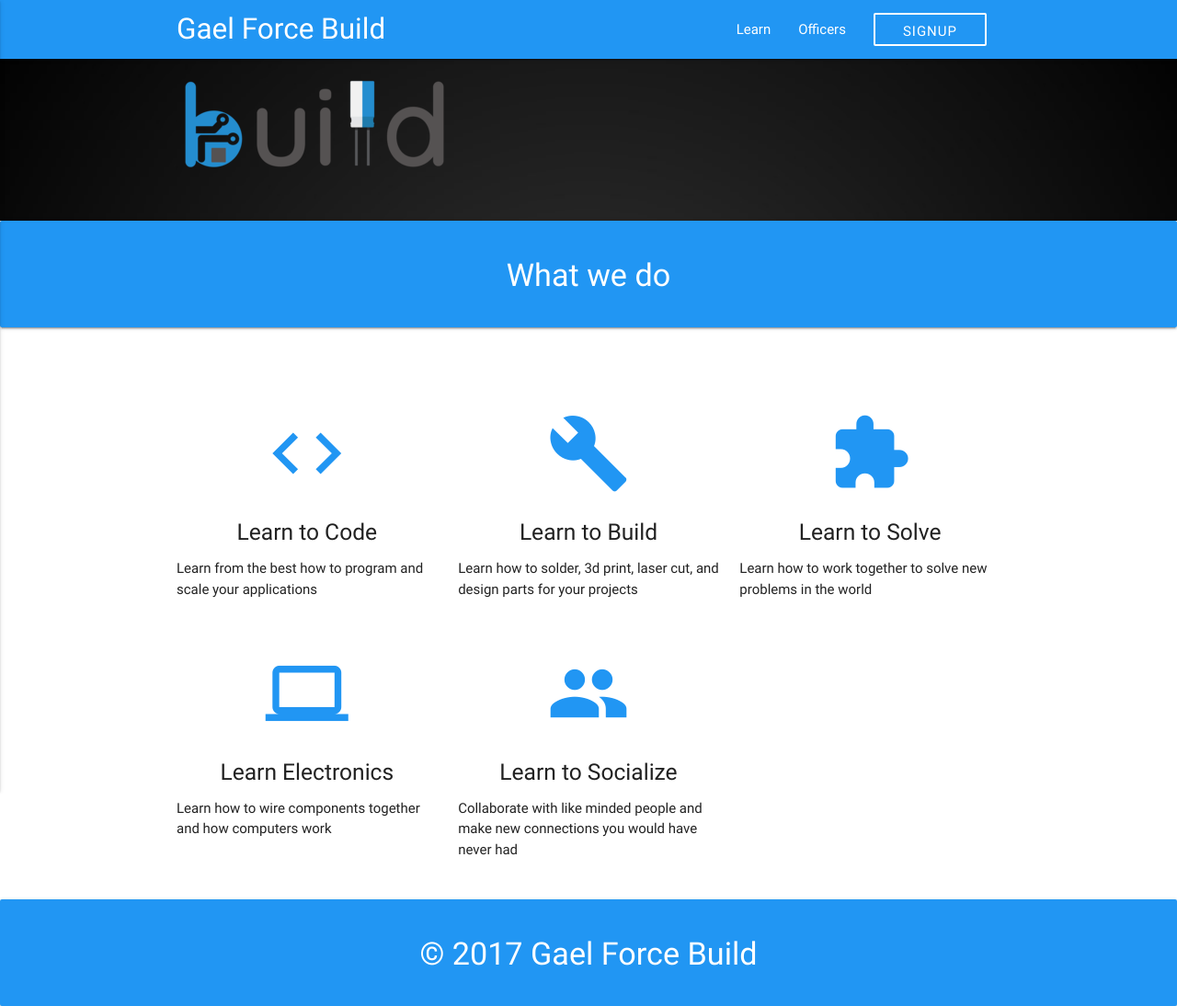
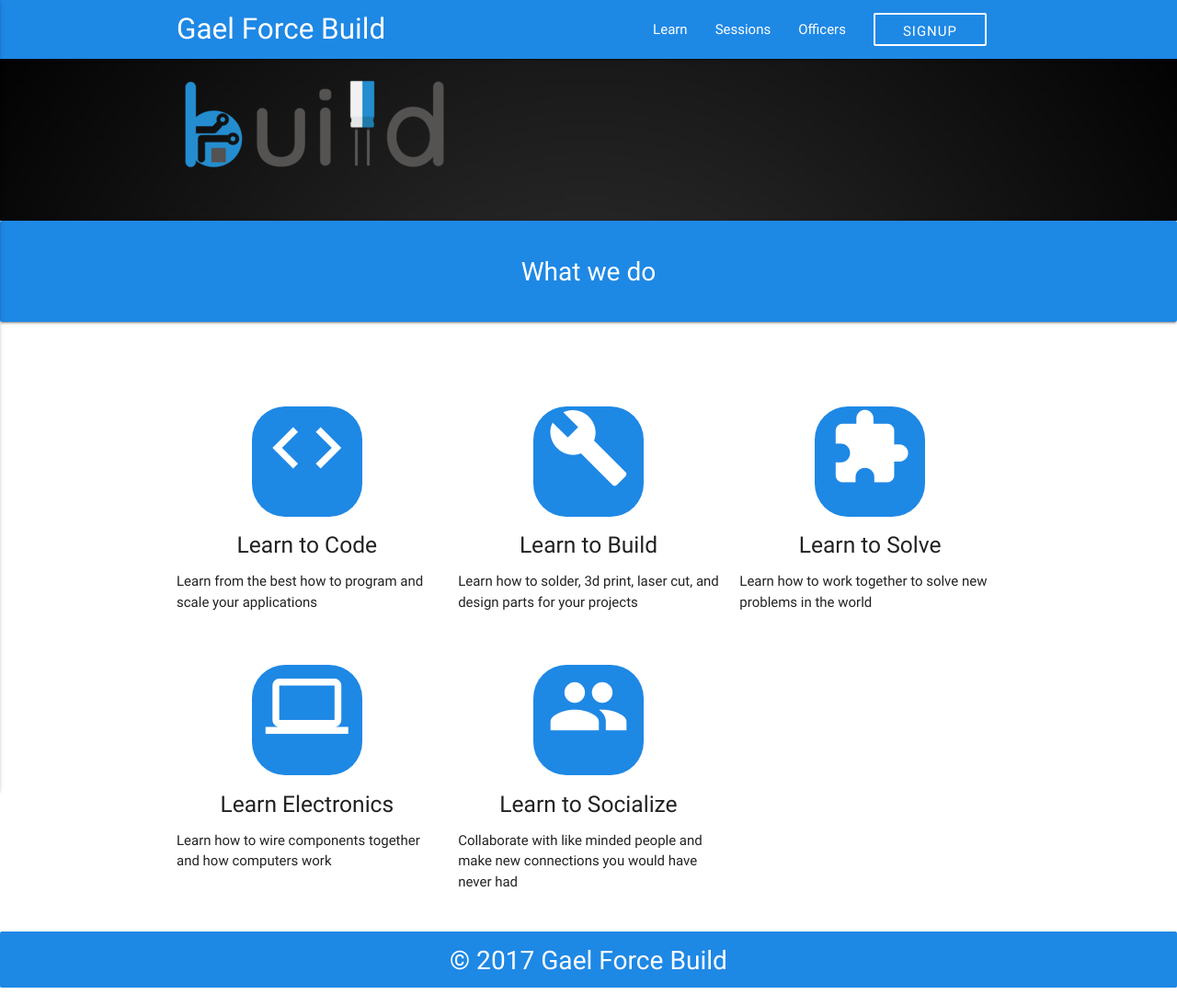
Before and after one commit to GaelForceBuild/gaelforcebuild.github.io, a plain HTML site: page what.html in a window 1280 px wide. Shown: the whole page at 92% size. Drawn offline with nearby package versions, Linux system fonts and the light colour scheme.

Commit message:
style updates

```diff
--- a/css/style.css
+++ b/css/style.css
@@ -2,9 +2,11 @@
     font-family: Quicksand;
     src: url(http://fonts.googleapis.com/css?family=Quicksand);
 }
-
-
-html, body {
+:root {
+    --main-color: #1E88E5;
+}
+html,
+body {
     height: 100%;
     width: 100%;
 }
@@ -15,52 +17,46 @@ body {
     flex-direction: column;
     flex: 1 0 auto;
 }
-
-
-.teal .nav-wrapper > .active a, .navbar .nav > .active a:hover, .navbar .nav > li a:hover {
-  background:rgba(210,105,30, 0.1); text-shadow:none;
+.teal .nav-wrapper > .active a,
+.navbar .nav > .active a:hover,
+.navbar .nav > li a:hover {
+    background: rgba(210, 105, 30, 0.1);
+    text-shadow: none;
     background-color: transparent;
     background: transparent;
     border-color: transparent;
 }
-
 .hero1 {
     width: 100%;
     min-height: 90%;
     position: relative;
     background: url(../img/bg.png) repeat 0 0;
-   background-size:  cover, 100%;
+    background-size: cover, 100%;
     background-repeat: no-repeat;
-
 }
 .hero2 {
     width: 100%;
     height: 30%;
     position: relative;
     background: url(../img/bg2.jpg) repeat 0 0;
-  background-size:  100%;
+    background-size: 100%;
     z-index: 1;
     background-repeat: no-repeat;
 }
-
-.hero1  .container{
+.hero1 .container {
     margin-top: 20%;
     margin-bottom: 20%;
 }
-
-.hero1 h1{
+.hero1 h1 {
     font-family: Quicksand;
     font-variant: bolder;
     color: white;
-
 }
-
-.hero1 h5{
+.hero1 h5 {
     font-family: Quicksand;
     font-variant: normal;
     color: white;
 }
-
 .btn {
     -webkit-touch-callout: none;
     -webkit-user-select: none;
@@ -72,24 +68,20 @@ body {
     cursor: pointer;
     display: inline-block
 }
-
 .btn.button1 {
     letter-spacing: 1px;
     color: #ffffff;
     border: 2px solid #ffffff;
     background-color: transparent;
-    transition: color 600ms ease, background-color 600ms ease
-    -webkit-box-shadow: none;
+    transition: color 600ms ease, background-color 600ms ease -webkit-box-shadow: none;
     -moz-box-shadow: none;
     box-shadow: none;
 }
-
 .btn.button1:hover {
     color: #212121;
     background-color: #ffffff;
     border: 2px solid #ffffff;
 }
-
 footer {
     text-align: center;
     padding: 2rem;
@@ -100,19 +92,36 @@ footer {
     padding-top: 5000px;
     background: #072e57 !important;
 }
-
-#banner-load{
+h4 {
+    font-size: 1.875em;
+}
+#banner-load {
     z-index: -100 !important;
 }
+.logo img {
+    width: 300px;
+    height: 140px;
+    "
 
+}
+nav .logo img {
+    width: 171px;
+    height: 80px;
+    "
 
+}
+/*Card*/
 
-.logo img{
-  width: 300px;
-  height: 140px;"
+.card.small {
+    background-color: #1E88E5 !important;
+    z-index: 3;
+    margin-bottom: -8px;
 }
-
-nav .logo img{
-  width: 171px;
-  height: 80px;"
+.circle {
+    width: 120px;
+    height: 120px;
+    border-radius: 30%;
+    font-size: 50px;
+    text-align: center;
+    background: var(--main-color);
 }
--- a/what.html
+++ b/what.html
@@ -28,28 +28,25 @@
    <body id="build">
       <div class="navbar-fixed">
          <nav>
-			<div class="blue nav-wrapper">
+            <div class="blue darken-1 nav-wrapper">
                <div class="container">
                   <a href="/index" class="brand-logo">Gael Force Build</a>
-
-
                   <a href="#" data-activates="mobile-demo" class="button-collapse"><i class="material-icons">menu</i></a>
                   <ul id="nav-mobile" class="right hide-on-med-and-down">
                      <li><a href="/what">Learn</a></li>
+                     <li><a href="/when">Sessions</a></li>
                      <li><a href="/who">Officers</a></li>
                      <a class="btn button1" href="#signup">Signup</a>
                   </ul>
                   <ul class="side-nav" id="mobile-demo">
                      <li><a href="/what">Learn</a></li>
+                     <li><a href="/when">Sessions</a></li>
                      <li><a href="/who">Officers</a></li>
-
                   </ul>
                </div>
-
             </div>
          </nav>
       </div>
-
       <div class="hero2">
          <div class="container">
             <div class="row" style="margin-top:75px;">
@@ -57,14 +54,12 @@
                   <div class="logo">
                   </div>
                </div>
-
             </div>
          </div>
       </div>
-	<div class="card-panel blue" style="z-index: 3; margin-top: 0; margin-bottom: 20px">
+      <div class="card-panel blue darken-1" style="z-index: 3; margin-top: 0; margin-bottom: 20px">
          <h4 class="center" style="color: white">What we do</h4>
       </div>
-
       <section id="what">
          <span id="what"></span>
          <div style="margin-top: 50px;">
@@ -72,29 +67,29 @@
                <!-- <h3>What</h3> -->
                <div class="row">
                   <div class="col s4">
-					<h3 class="center"><i class="material-icons large blue-text">code</i></h3>
+                     <h3 class="center"><i class="material-icons large white-text circle">code</i></h3>
                      <h5 class="center">Learn to Code</h5>
                      <p>Learn from the best how to program and scale your applications</p>
                   </div>
                   <div class="col s4">
-					<h3 class="center"><i class="material-icons large blue-text">build</i></h3>
+                     <h3 class="center"><i class="material-icons large white-text circle">build</i></h3>
                      <h5 class="center">Learn to Build</h5>
                      <p>Learn how to solder, 3d print, laser cut, and design parts for your projects</p>
                   </div>
                   <div class="col s4">
-					<h3 class="center"><i class="material-icons large blue-text">extension</i></h3>
+                     <h3 class="center"><i class="material-icons large white-text circle">extension</i></h3>
                      <h5 class="center">Learn to Solve</h5>
                      <p>Learn how to work together to solve new problems in the world</p>
                   </div>
                </div>
                <div class="row">
                   <div class="col s4 offset-4">
-					<h3 class="center"><i class="material-icons large blue-text">computer</i></h3>
+                     <h3 class="center"><i class="material-icons large white-text circle">computer</i></h3>
                      <h5 class="center">Learn Electronics</h5>
                      <p>Learn how to wire components together and how computers work</p>
                   </div>
                   <div class="col s4">
-					<h3 class="center"><i class="material-icons large blue-text">people</i></h3>
+                     <h3 class="center"><i class="material-icons large white-text circle circle">people</i></h3>
                      <h5 class="center">Learn to Socialize</h5>
                      <p>Collaborate with like minded people and make new connections you would have never had</p>
                   </div>
@@ -102,7 +97,6 @@
             </div>
          </div>
       </section>
-
       <div id="signup" class="modal">
          <div class="modal-content">
             <h4>Signup</h4>
@@ -110,16 +104,12 @@
             <p>hello@dhsbuild.com</a></p>
          </div>
          <div class="modal-footer">
-	      <a href="#!" class=" modal-action modal-close waves-effect waves-green btn-flat">Of course!</a>
+            <a href="#!" class=" modal-action modal-close waves-effect waves-blakc btn-flat">Of course!</a>
          </div>
       </div>
-
-
-
-		<div class="card-panel blue" style="z-index: 3; margin-bottom: -8px;">
+      <div class="card small">
          <h4 class="center" style="color: white"> &copy; 2017  Gael Force Build</h4>
       </div>
-
       <!-- scripts -->
       <script type="text/javascript" src="https://code.jquery.com/jquery-2.1.1.min.js"></script>
       <script src="js/jquery.min.js.download"></script>
@@ -134,8 +124,5 @@
          var images = ['mech.png','cs.png','ee.png','main.png','main2.png']
          $('.logo').html('<img src="img/'+ images[Math.floor(Math.random() * images.length)] + '">');
       </script>
-
-
-
-
-</body></html>
+   </body>
+</html>
```
Also changed, not shown: index.html (+2 -16 lines), who.html (+13 -12 lines), css/materialize.css. Lines whose indentation alone changed are shown as unchanged.
